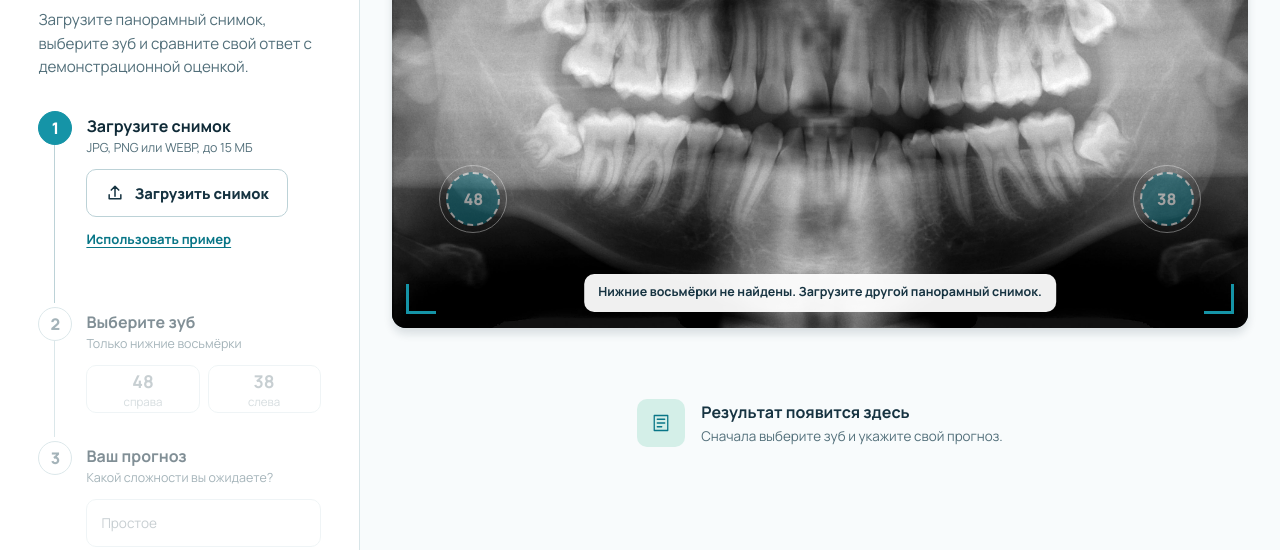
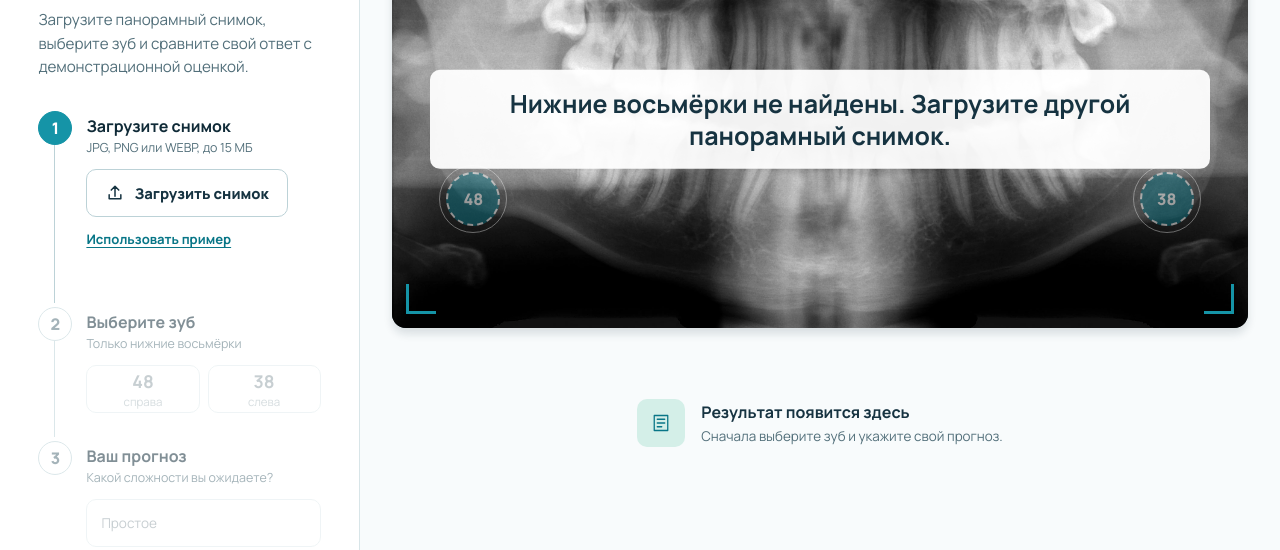
Before and after one commit to protoptica/dentum, a plain HTML site: page index.html in a window 1280 px wide. Shown: the part 249-799 px from the top of the page. Drawn offline with Linux system fonts and the light colour scheme.

Commit message:
Center missing-tooth warning

```diff
--- a/wisdom-demo.css
+++ b/wisdom-demo.css
@@ -405,6 +405,19 @@ img, svg { display: block; max-width: 100%; }
   white-space: nowrap;
 }
 
+.xray-hint.is-warning {
+  top: 50%;
+  bottom: auto;
+  width: min(780px, calc(100% - 48px));
+  min-height: 72px;
+  padding: 18px 24px;
+  font-size: clamp(1.2rem, 2.2vw, 1.56rem);
+  line-height: 1.25;
+  text-align: center;
+  transform: translate(-50%, -50%);
+  white-space: normal;
+}
+
 .empty-result {
   display: flex;
   align-items: center;
@@ -549,6 +562,7 @@ button:focus-visible, label:focus-within, a:focus-visible {
   .tooth-marker--48 { left: 11%; }
   .tooth-marker--38 { left: 89%; }
   .xray-hint { bottom: 12px; max-width: calc(100% - 32px); overflow: hidden; text-overflow: ellipsis; }
+  .xray-hint.is-warning { top: 50%; bottom: auto; max-width: calc(100% - 32px); overflow: visible; padding: 16px 18px; font-size: clamp(1.05rem, 5vw, 1.3rem); text-overflow: clip; }
   .empty-result { justify-content: flex-start; padding-inline: 0; }
   .result-panel__heading { flex-direction: column; }
   .match-badge { align-self: flex-start; }
--- a/wisdom-demo.js
+++ b/wisdom-demo.js
@@ -74,6 +74,7 @@ function updateControls() {
 
   showResultButton.disabled = state.detecting || state.analyzing || !(state.hasImage && selectedDetection && state.guess);
   const hasLocatedTooth = Boolean(state.detections["38"] || state.detections["48"]);
+  hint.classList.toggle("is-warning", state.detectionComplete && !hasLocatedTooth);
   hint.textContent = state.detecting
     ? "Ищем зубы 38 и 48…"
     : !state.detectionComplete
```
